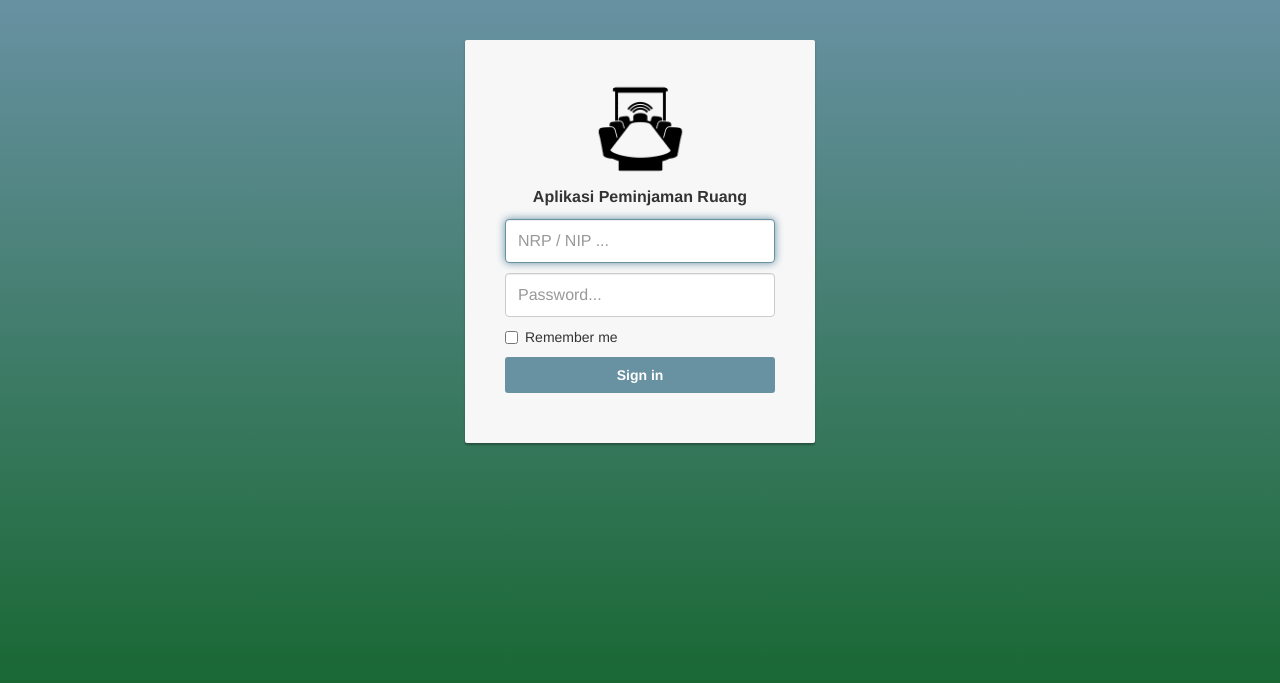
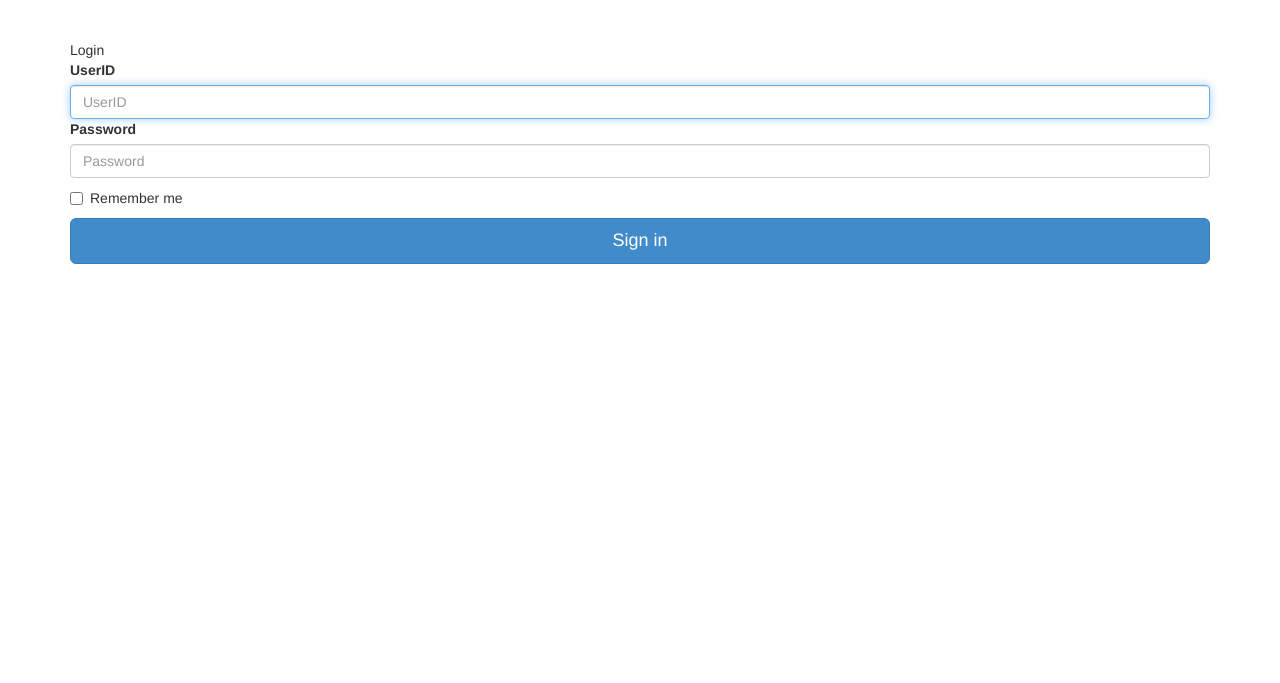
Before and after one commit to Fikryraka/roombook, a PHP site: page /signin.php in a window 1280 px wide. Shown: the top 683 px of the page. Run offline with PHP 8.4, Linux system fonts and the light colour scheme; some libraries are stand-ins or nearby versions.

Commit message:
tampilan login

```diff
--- a/signin.php
+++ b/signin.php
@@ -7,22 +7,18 @@
 <html lang="en">
 
 <head>
-
-    <meta charset="utf-8">
-    <meta name="viewport" content="width=device-width, initial-scale=1, shrink-to-fit=no">
-    <meta name="description" content="Aplikasi Pinjam Ruang">
-    <meta name="author" content="Ahmad Ardiansyah">
-
-    <title>Aplikasi Pinjam Ruang</title>
-
-    <link rel="icon" type="text/css" href="upload/images/room.png">
-
-    <!-- Bootstrap core CSS -->
-    <link href="vendor/bootstrap/css/bootstrap.min.css" rel="stylesheet">
-
-    <!-- Custom styles for this template -->
-    <link href="css/login.css" rel="stylesheet">
-
+  <meta charset="utf-8">
+  <meta http-equiv="X-UA-Compatible" content="IE=edge">
+  <meta name="viewport" content="width=device-width, initial-scale=1, shrink-to-fit=no">
+  <meta name="description" content="">
+  <meta name="author" content="">
+  <title>Login Multiuser</title>
+  <!-- Bootstrap core CSS-->
+  <link href="desain/vendor/bootstrap/css/bootstrap.min.css" rel="stylesheet">
+  <!-- Custom fonts for this template-->
+  <link href="desain/vendor/font-awesome/css/font-awesome.min.css" rel="stylesheet" type="text/css">
+  <!-- Custom styles for this template-->
+  <link href="desain/css/sb-admin.css" rel="stylesheet">
 </head>
 
 <body>
@@ -31,12 +27,12 @@
     include the remember me checkbox
     -->
     <br><br>
-    <div class="container">
-        <div class="card card-container">
-            <img class="profile-img-card" src="upload/images/room.png" alt="" />
-            <p id="profile-name" class="profile-name-card">Aplikasi Peminjaman Ruang</p>
-
-            <?php
+    <body class="bg-dark">
+  <div class="container">
+    <div class="card card-login mx-auto mt-5">
+      <div class="card-header">Login</div>
+      <div class="card-body">
+        <?php
             if(isset($_POST['submitsignin'])){
                 $getNrp = $_POST['nrp'];
                 $getPas = $_POST['pass'];
@@ -63,25 +59,30 @@
                 }
             }
             ?>
-
-            <form class="form-signin" method="post" action="signin.php">
+       <form class="form-signin" method="post" action="signin.php">
                 <span id="reauth-email" class="reauth-email"></span>
-                <input name="nrp" type="text" id="inputEmail" class="form-control" placeholder="NRP / NIP ..." required autofocus>
-                <input name="pass" type="password" id="inputPassword" class="form-control" placeholder="Password..." required>
+                <label for="exampleInputEmail1">UserID</label>
+                <input name="nrp" type="text" id="inputEmail" class="form-control" placeholder="UserID" required autofocus>
+                <label for="exampleInputPassword1">Password</label>
+                <input name="pass" type="password" id="inputPassword" class="form-control" placeholder="Password" required>
                 <div id="remember" class="checkbox">
                     <label>
                         <input type="checkbox" value="remember-me"> Remember me
                     </label>
                 </div>
                 <button name="submitsignin" class="btn btn-lg btn-primary btn-block btn-signin" type="submit">Sign in</button>
-            </form><!-- /form -->
-           <!-- <a href="signupnrp.php" class="forgot-password">Sign up</a> -->
-        </div><!-- /card-container -->
-    </div><!-- /container -->
-
-    <!-- Bootstrap core JavaScript -->
-    <script src="vendor/jquery/jquery.min.js"></script>
-    <script src="vendor/popper/popper.min.js"></script>
-    <script src="vendor/bootstrap/js/bootstrap.min.js"></script>
+            </form>
+        <div class="text-center">
+          <a class="d-block small mt-3" href="register.html"> </a>
+          <a class="d-block small" href="forgot-password.html"> </a>
+        </div>
+      </div>
+    </div>
+  </div>
+  <!-- Bootstrap core JavaScript-->
+  <script src="desain/vendor/jquery/jquery.min.js"></script>
+  <script src="desain/vendor/bootstrap/js/bootstrap.bundle.min.js"></script>
+  <!-- Core plugin JavaScript-->
+  <script src="desain/vendor/jquery-easing/jquery.easing.min.js"></script>
 </body>
 </html>
```
Also changed, not shown: upload/lampiran/KTM-201805180702141460466074828_1460466202364.jpg (added), upload/lampiran/SURJIN-201805180702141460466074828_1460466202364.jpg (added).
